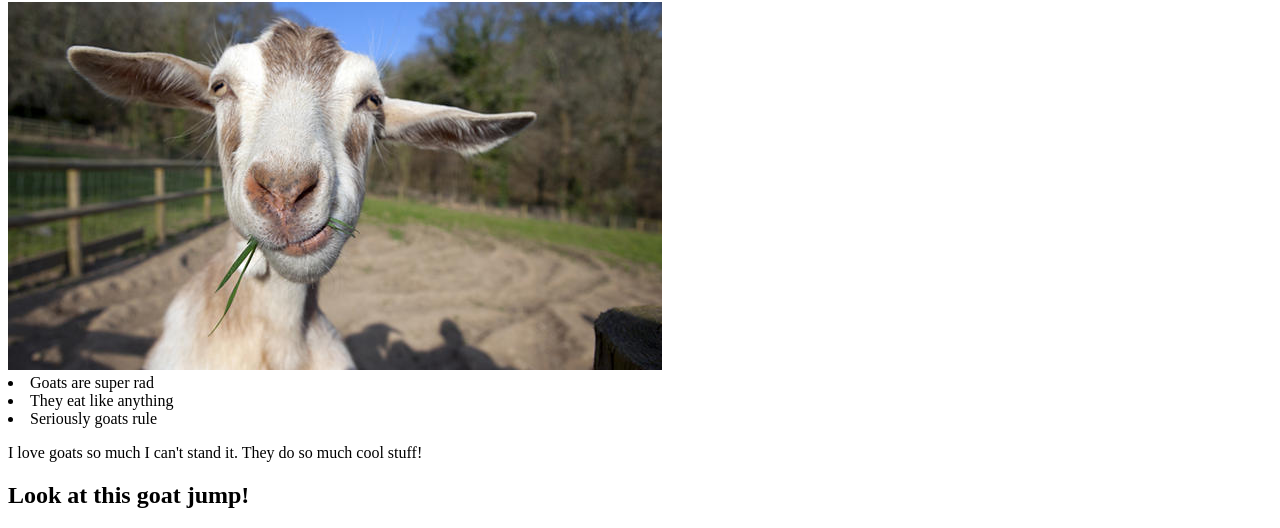
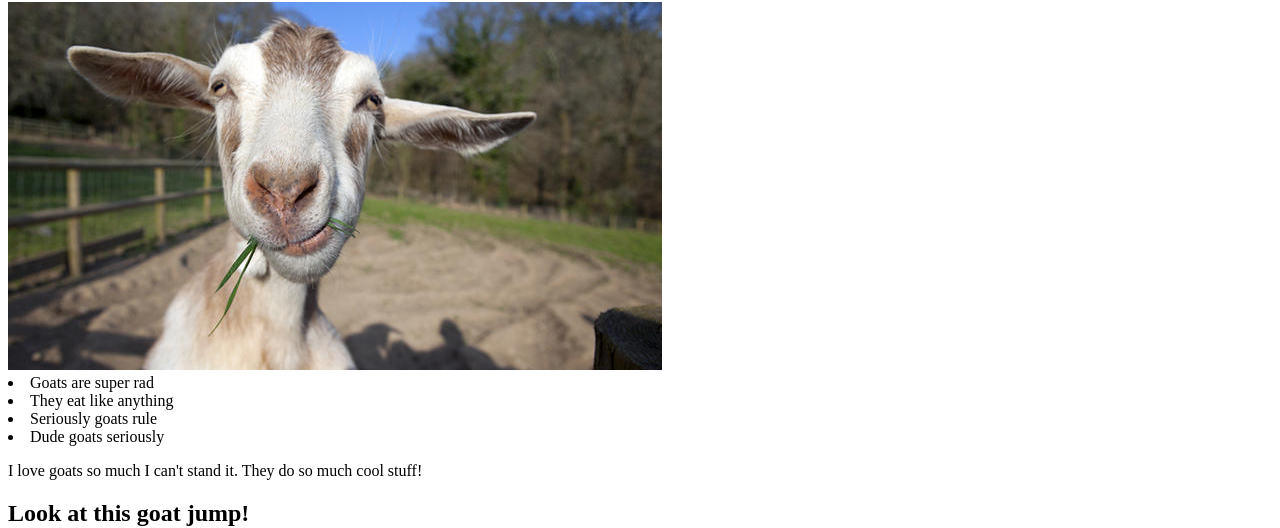
Before and after one commit to aetweedie/goats, a plain HTML site: page index.html in a window 1280 px wide. Shown: the part 78-606 px from the top of the page. Drawn offline with Linux system fonts and the light colour scheme.

Commit message:
dude goats

```diff
--- a/index.html
+++ b/index.html
@@ -11,6 +11,7 @@
   <li>Goats are super rad</li>
   <li>They eat like anything</li>
   <li>Seriously goats rule</li>
+  <li>Dude goats seriously</li>
   <p>I love goats so much I can't stand it. They do so much cool stuff!</p>
 
   <h2>Look at this goat jump!</h2>
```
